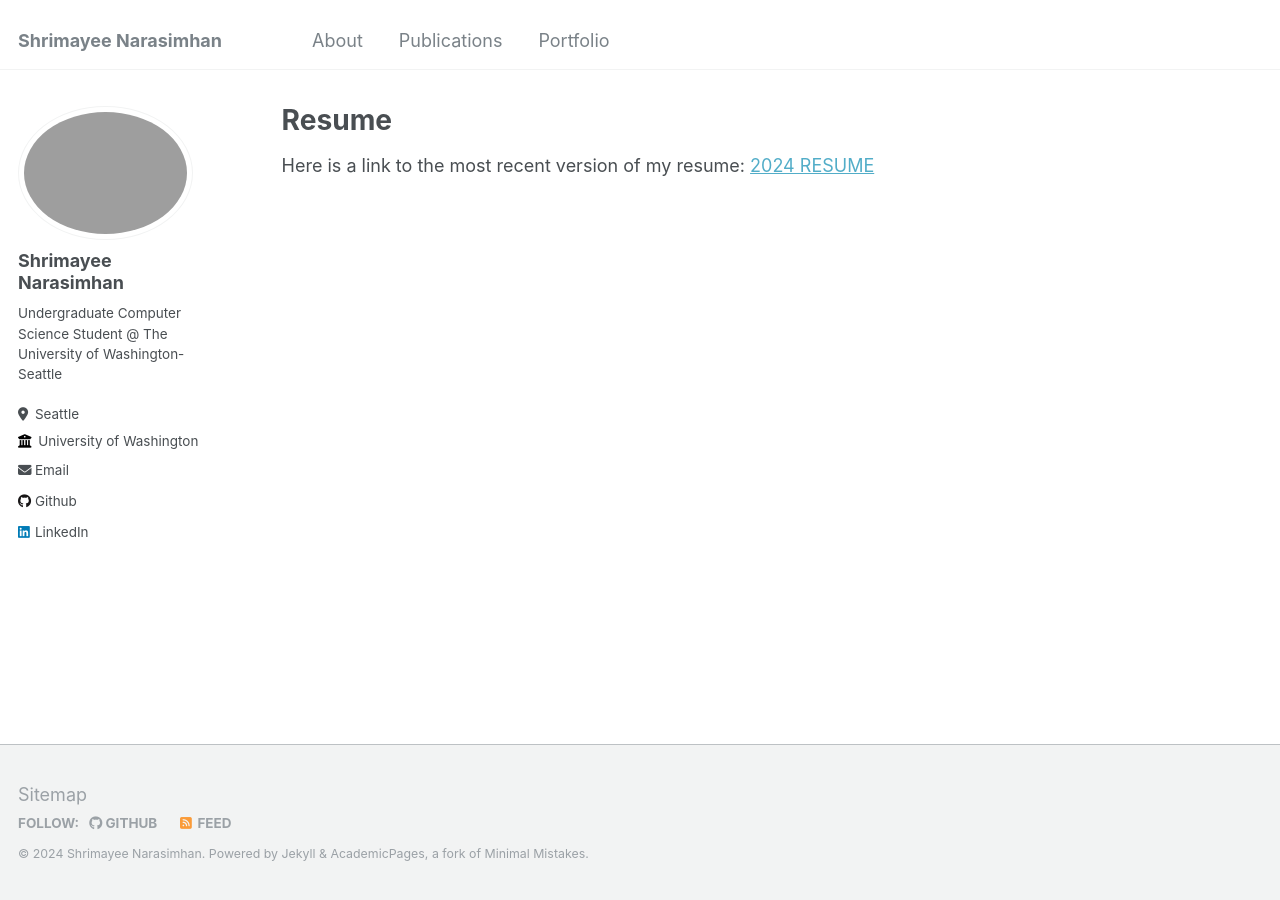
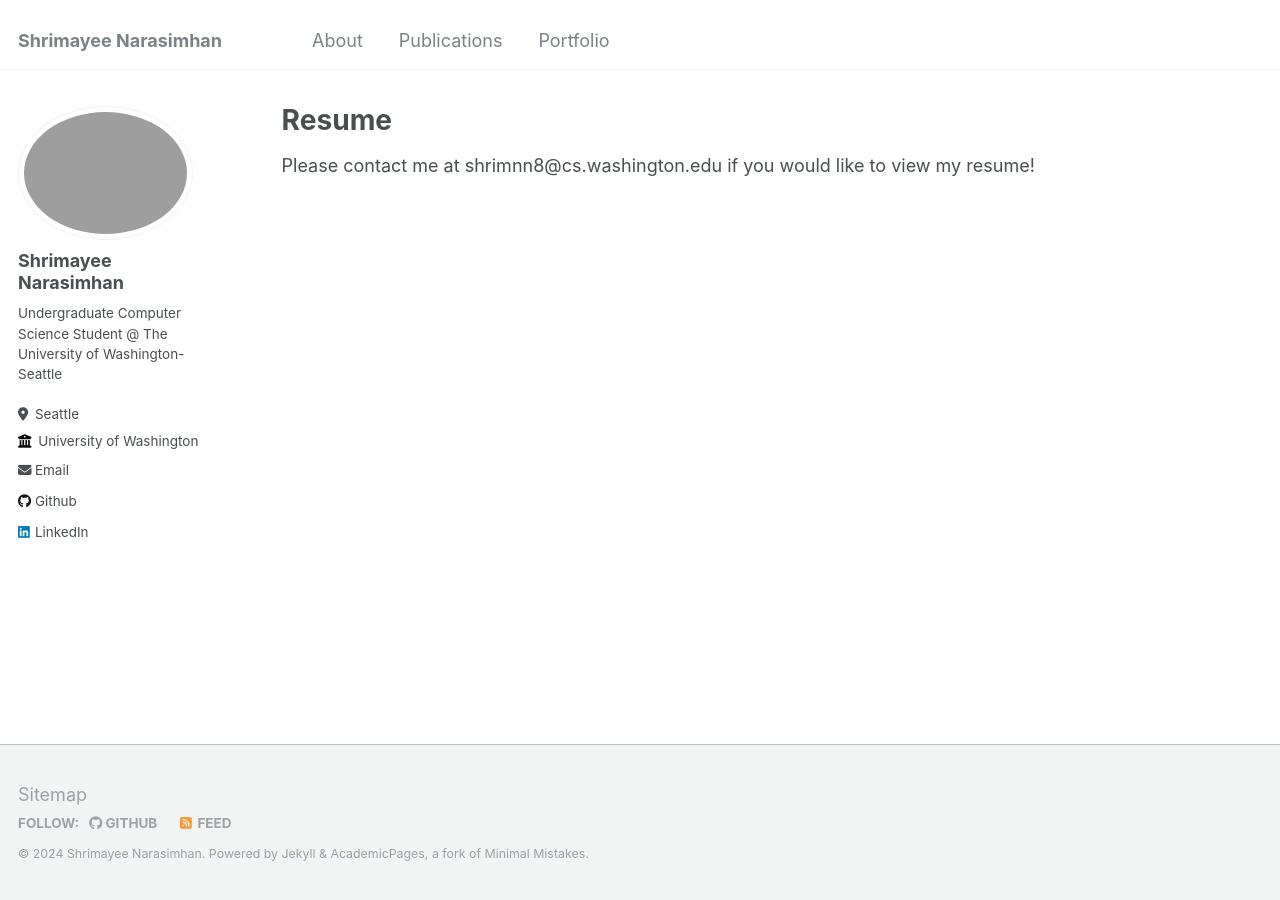
Before and after one commit to shrimann23/shrimann23.github.io, a Jekyll site: the page built from _pages/cv.md, in a window 1280 px wide. Built offline with Jekyll 4.4.1, drawn with Linux system fonts in a browser that asks for light colours.

Commit message:
updated cv page

```diff
--- a/_pages/cv.md
+++ b/_pages/cv.md
@@ -9,8 +9,10 @@ redirect_from:
 
 {% include base_path %}
 
-Here is a link to the most recent version of my resume:
-[2024 RESUME](https://drive.google.com/file/d/10g_fg_6t_uVtPl4-4MoweeLgPw45doLZ/view)
+Please contact me at shrimnn8@cs.washington.edu if you would like to view my resume!
+
+<!-- Here is a link to the most recent version of my resume:
+[2024 RESUME](https://drive.google.com/file/d/10g_fg_6t_uVtPl4-4MoweeLgPw45doLZ/view) -->
 
 <!-- Education
 ======
```
